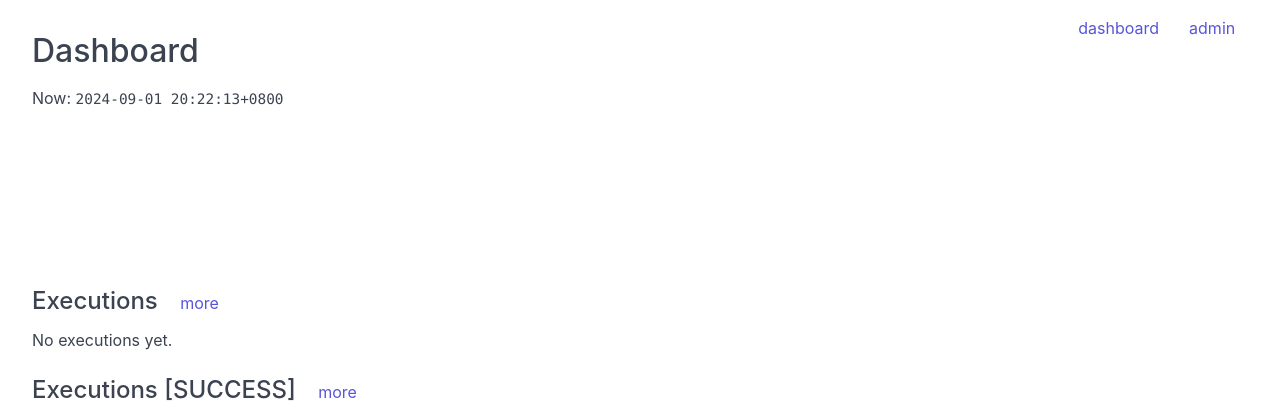
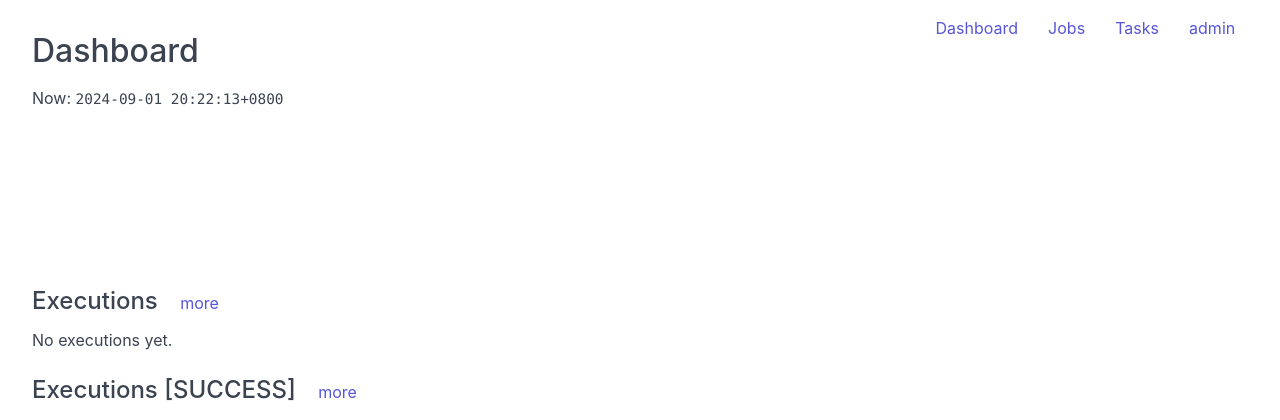
Before and after one commit to reorx/tako, a Django app: page /tako/dashboard in a window 1280 px wide. Shown: the top 420 px of the page. Run offline with Django 5.2, Linux system fonts and the light colour scheme; data that the repository does not hold is empty.

Commit message:
add jobs and tasks in urls

```diff
--- a/tako/templates/base.html
+++ b/tako/templates/base.html
@@ -28,7 +28,9 @@
 </head>
 <body>
   <div class="header-bar">
-    <a href="{% url 'dashboard' %}">dashboard</a>
+    <a href="{% url 'dashboard' %}">Dashboard</a>
+    <a href="{% url 'jobs' %}">Jobs</a>
+    <a href="{% url 'tasks' %}">Tasks</a>
     <a href="/admin/tako/">admin</a>
   </div>
 
--- a/tako/templates/dashboard.html
+++ b/tako/templates/dashboard.html
@@ -19,21 +19,21 @@
       <a class="sublink" href="{% url 'executions' %}">more</a>
     </h2>
 
-    {% include "execution_table.html" with executions=all_list %}
+    {% include "executions_table.html" with executions=all_list %}
   </section>
 
   <section>
     <h2>Executions [SUCCESS]
       <a class="sublink" href="{% url 'executions' %}?{{ 'SUCCESS'|status_params|encode_params_with_page }}">more</a>
     </h2>
-    {% include "execution_table.html" with executions=success_list %}
+    {% include "executions_table.html" with executions=success_list %}
   </section>
 
   <section>
     <h2>Executions [Other statuses]
       <a class="sublink" href="{% url 'executions' %}?{{ 'SUCCESS'|status_params:True|encode_params_with_page }}">more</a>
     </h2>
-    {% include "execution_table.html" with executions=error_list %}
+    {% include "executions_table.html" with executions=error_list %}
   </section>
 {% endblock %}
 
--- a/tako/templates/executions.html
+++ b/tako/templates/executions.html
@@ -35,7 +35,7 @@
   </section>
 
   <section id="executions-main">
-    {% include "execution_table.html" with executions=object_list %}
+    {% include "executions_table.html" with executions=object_list %}
 
     <div>
       {% url 'executions' as executions_url %}
--- a/tako/urls.py
+++ b/tako/urls.py
@@ -14,7 +14,9 @@ tako_urls = [
     path('dashboard', web.DashboardView.as_view(), name='dashboard'),
     path('executions', web.ExecutionsView.as_view(), name='executions'),
     path('executions/<int:id>', web.ExecutionsDetailView.as_view(), name='executions_detail'),
+    path('jobs', web.JobsView.as_view(), name='jobs'),
     path('jobs/<str:id>', web.JobsDetailView.as_view(), name='jobs_detail'),
+    path('tasks', web.TasksView.as_view(), name='tasks'),
     path('tasks/<int:id>', web.TasksDetailView.as_view(), name='tasks_detail'),
     path('api/', include([
         path('executions-tsdata', api.ExecutionsTSDataView.as_view(), name='api_executions_tsdata'),
--- a/tako/views/web.py
+++ b/tako/views/web.py
@@ -3,7 +3,8 @@ from django.urls import reverse
 from django.utils import timezone
 from django.views.generic import DetailView, ListView, TemplateView
 
-from ..models.job import DjangoJobExecution
+from ..models.job import DjangoJob, DjangoJobExecution
+from ..models.task import Task
 from .base import filter_executions_qs, get_page_range, get_param
 
 
@@ -74,6 +75,20 @@ class ExecutionsView(ListView):
         return context
 
 
+class JobsView(ListView):
+    model = DjangoJob
+
+    def get_template_names(self):
+        return 'jobs.html'
+
+
+class TasksView(ListView):
+    model = Task
+
+    def get_template_names(self):
+        return 'tasks.html'
+
+
 class ExecutionsDetailView(DetailView):
     # model = ManagerJobExecution
 
```
Also changed, not shown: tako/templates/executions_table.html (renamed from tako/templates/execution_table.html).
